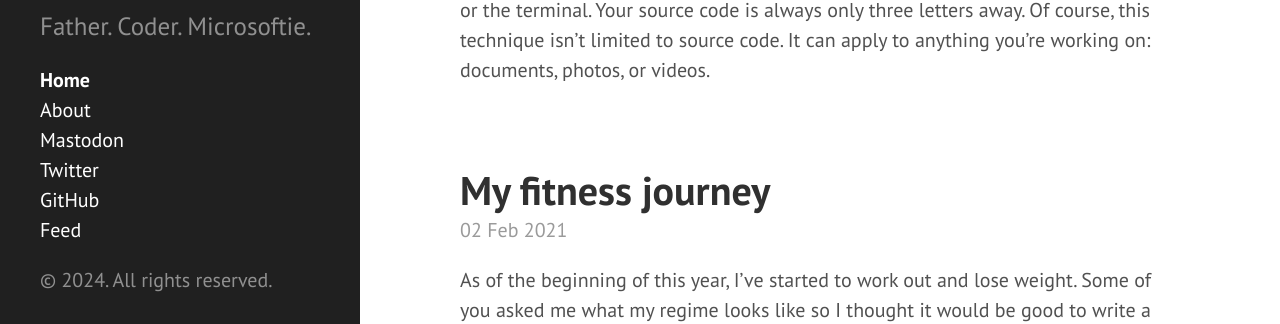
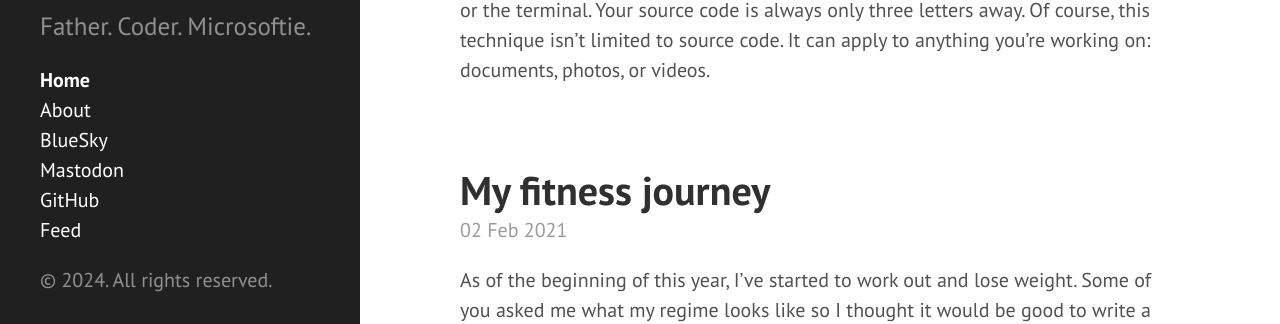
Before and after one commit to terrajobst/terrajobst.github.io, a Jekyll site: the page built from index.html, in a window 1280 px wide. Shown: the part 565-889 px from the top of the page. Built offline with Jekyll 4.4.1, drawn with Linux system fonts in a browser that asks for light colours; the list of posts is cut into pages by our own code.

Commit message:
Link to BlueSky instead of Twitter

```diff
--- a/_includes/sidebar.html
+++ b/_includes/sidebar.html
@@ -29,8 +29,8 @@
         {% endif %}
       {% endfor %}
 
+      <li class="sidebar-nav-item"><a href="https://bsky.app/profile/terrajobst.net">BlueSky</a></li>
       <li class="sidebar-nav-item"><a rel="me" href="https://hachyderm.io/@terrajobst">Mastodon</a></li>
-      <li class="sidebar-nav-item"><a href="https://www.twitter.com/terrajobst">Twitter</a></li>
       <li class="sidebar-nav-item"><a href="https://www.github.com/terrajobst">GitHub</a></li>
       <li class="sidebar-nav-item"><a href="{{ site.url }}/atom.xml">Feed</a></li>
     </ul>
```
